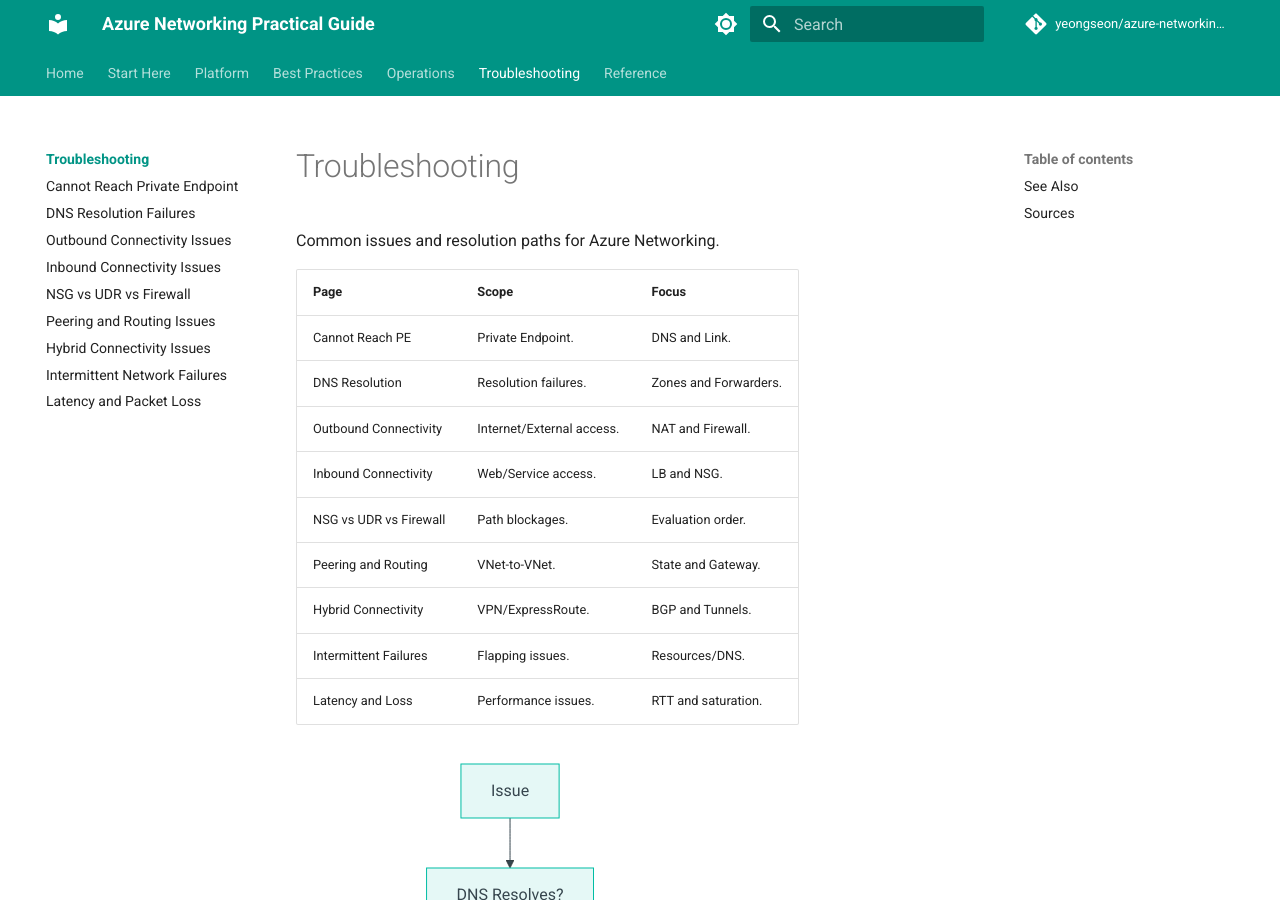
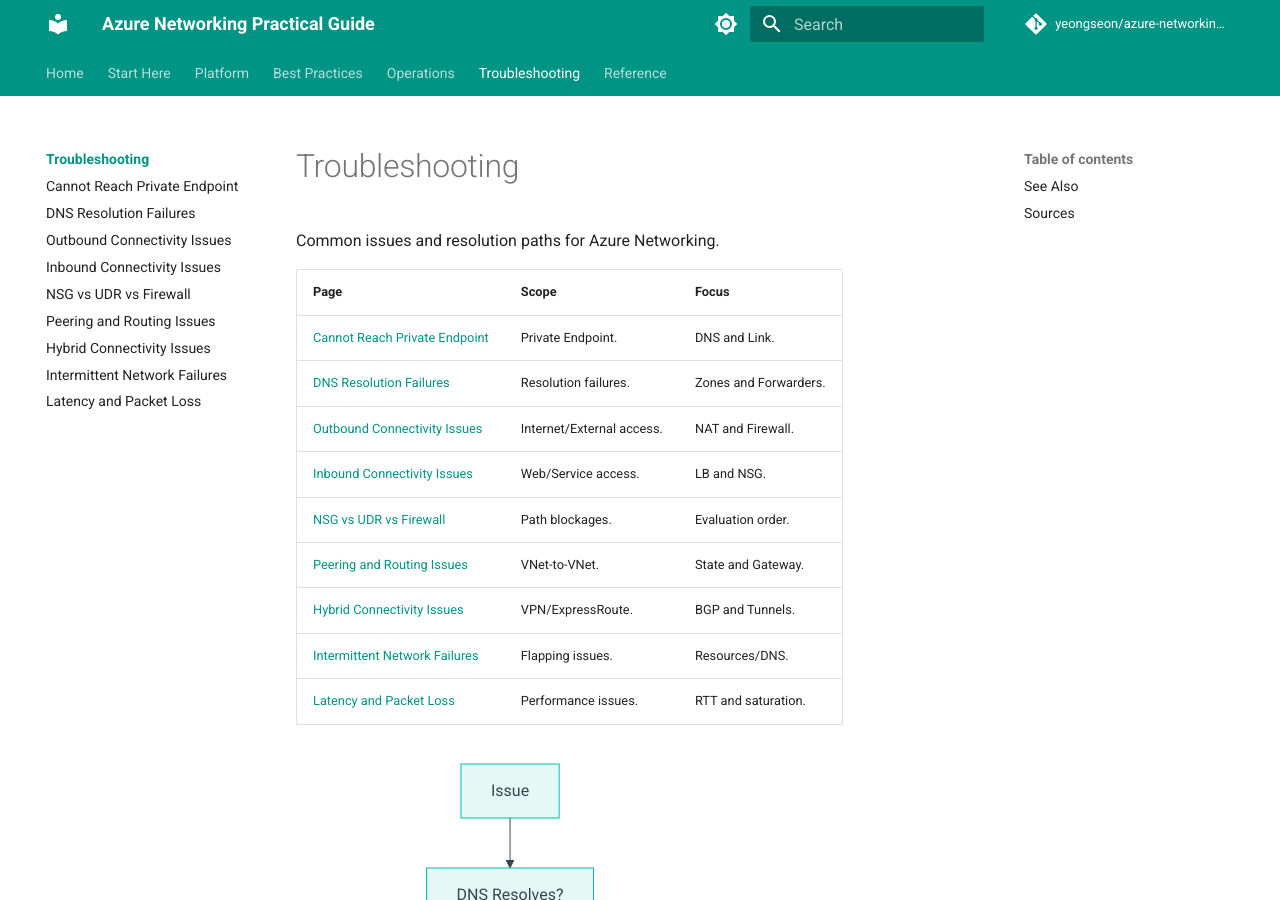
Before and after one commit to yeongseon/azure-networking-practical-guide, an MkDocs documentation site: the page built from docs/troubleshooting/index.md, in a window 1280 px wide and 900 px high. Built offline with MkDocs 1.6.1 and Material for MkDocs 9.7.7, drawn with Linux system fonts in a browser that asks for light colours; comment, search, counter and statistics services are not loaded.

Commit message:
fix: correct routing cheatsheet LPM model, VPN diagnostics, and improve index navigation
Accuracy fixes:
- Replace UDR-first routing flowchart with correct LPM-first model
- Fix VPN troubleshooting: packet capture is for VMs only, use diagnostic logs for gateway

Quality improvements:
- Add clickable links to all index tables (platform, operations, troubleshooting)
- Replace abbreviations with full titles in troubleshooting index

````diff
--- a/docs/troubleshooting/index.md
+++ b/docs/troubleshooting/index.md
@@ -4,15 +4,15 @@
 
 | Page | Scope | Focus |
 | --- | --- | --- |
-| Cannot Reach PE | Private Endpoint. | DNS and Link. |
-| DNS Resolution | Resolution failures. | Zones and Forwarders. |
-| Outbound Connectivity | Internet/External access. | NAT and Firewall. |
-| Inbound Connectivity | Web/Service access. | LB and NSG. |
-| NSG vs UDR vs Firewall | Path blockages. | Evaluation order. |
-| Peering and Routing | VNet-to-VNet. | State and Gateway. |
-| Hybrid Connectivity | VPN/ExpressRoute. | BGP and Tunnels. |
-| Intermittent Failures | Flapping issues. | Resources/DNS. |
-| Latency and Loss | Performance issues. | RTT and saturation. |
+| [Cannot Reach Private Endpoint](cannot-reach-private-endpoint.md) | Private Endpoint. | DNS and Link. |
+| [DNS Resolution Failures](dns-resolution-failures.md) | Resolution failures. | Zones and Forwarders. |
+| [Outbound Connectivity Issues](outbound-connectivity-issues.md) | Internet/External access. | NAT and Firewall. |
+| [Inbound Connectivity Issues](inbound-connectivity-issues.md) | Web/Service access. | LB and NSG. |
+| [NSG vs UDR vs Firewall](nsg-vs-udr-vs-firewall.md) | Path blockages. | Evaluation order. |
+| [Peering and Routing Issues](peering-and-routing-issues.md) | VNet-to-VNet. | State and Gateway. |
+| [Hybrid Connectivity Issues](hybrid-connectivity-issues.md) | VPN/ExpressRoute. | BGP and Tunnels. |
+| [Intermittent Network Failures](intermittent-network-failures.md) | Flapping issues. | Resources/DNS. |
+| [Latency and Packet Loss](latency-and-packet-loss.md) | Performance issues. | RTT and saturation. |
 
 ```mermaid
 graph TD
````
Also changed, not shown: docs/operations/index.md (+9 -9 lines), docs/platform/index.md (+9 -9 lines), docs/reference/routing-cheatsheet.md (+9 -7 lines), docs/troubleshooting/hybrid-connectivity-issues.md (+1 -1 lines).
